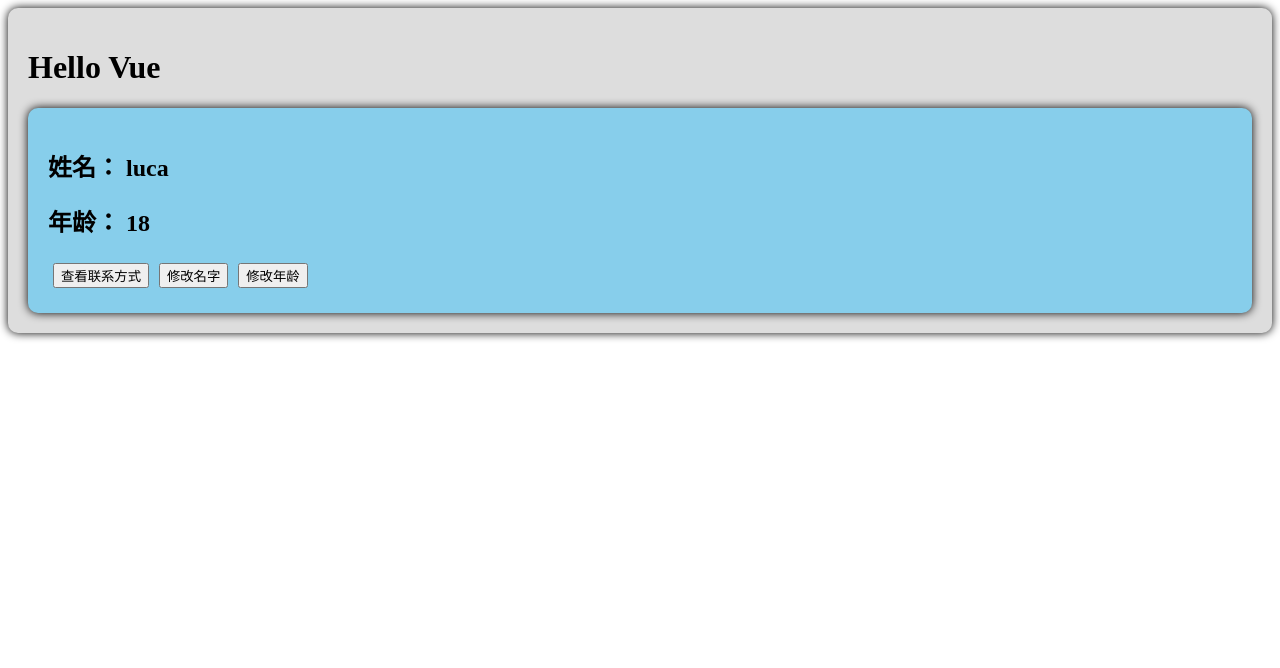
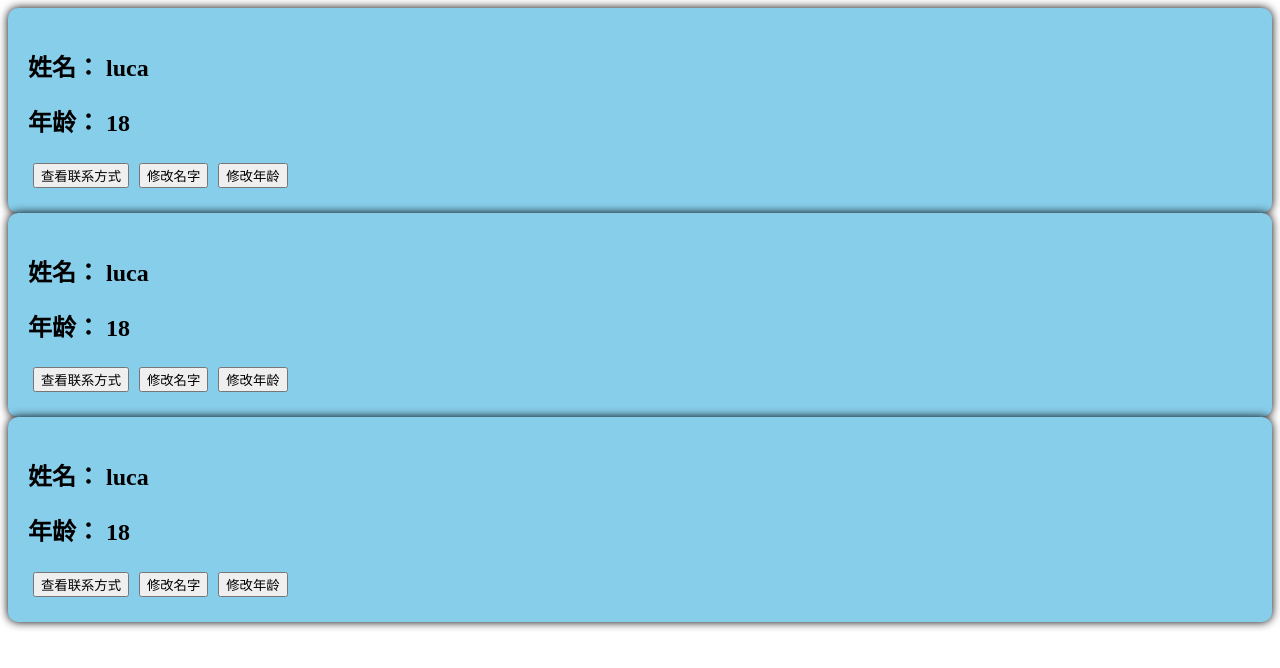
Before and after one commit to SoftwareKiller/Code, a Vue app in the folder website/hello_vue3/: page / in a window 1280 px wide. Shown: the top 668 px of the page. Built offline with nearby package versions, Linux system fonts and the light colour scheme.

Commit message:
vue3 set up

```diff
--- a/website/hello_vue3/src/App.vue
+++ b/website/hello_vue3/src/App.vue
@@ -1,9 +1,7 @@
 <template>
-    <!--html-->
-    <div class="app">
-        <h1>Hello Vue</h1>
-        <Person/>
-    </div>
+    <Person/>
+    <Person/>
+    <Person/>
 </template>
 
 <script lang="ts">
--- a/website/hello_vue3/src/components/Person.vue
+++ b/website/hello_vue3/src/components/Person.vue
@@ -3,7 +3,7 @@
         <h2>姓名： {{ name }}</h2>
         <h2>年龄： {{ age }}</h2>
         <button @click="showTel">查看联系方式</button>
-        <button @click="changeNama">修改名字</button>
+        <button @click="changeName">修改名字</button>
         <button @click="changeAge">修改年龄</button>
     </div>
 </template>
@@ -11,23 +11,26 @@
 <script lang="ts">
   export default {
     name:"Person",
-    data() {
-        return {
-            name:"luca",
-            age: 18,
-            tel: "13886888888"
-        }
-    },
-    methods:{
-        showTel() {
-            alert(this.tel)
-        },
-        changeNama() {
-            this.name = "alex"
-        },
-        changeAge() {
-            this.age += 1
-        }
+    setup() {
+      // 数据
+      let name = "luca"  // 这种写法定义的变量非响应式，响应式即为数据被修改后，页面上不会实时刷新
+      let age = 18
+      let tel = "138"
+
+      function changeName() {
+        name = "alex"
+        console.log(name)  // 打印log可以看到，name变量确实被更改了
+      }
+
+      function changeAge() {
+        age += 1
+      }
+
+      function showTel() {
+        alert(tel)
+      }
+
+      return {name, age, changeName, changeAge, showTel}
     }
   }
 </script>
```
